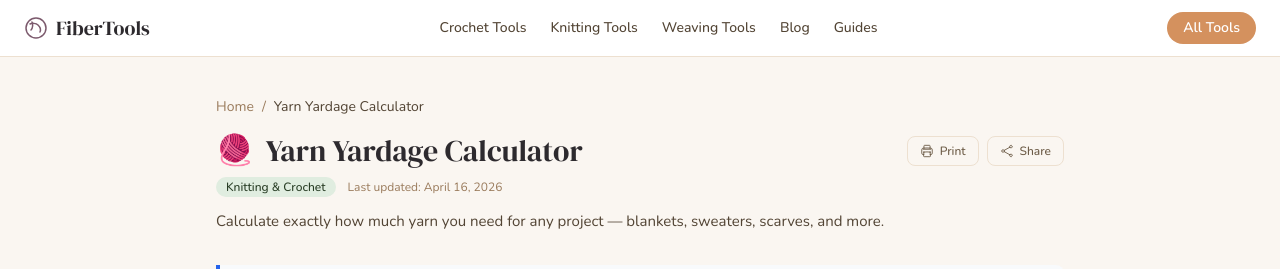
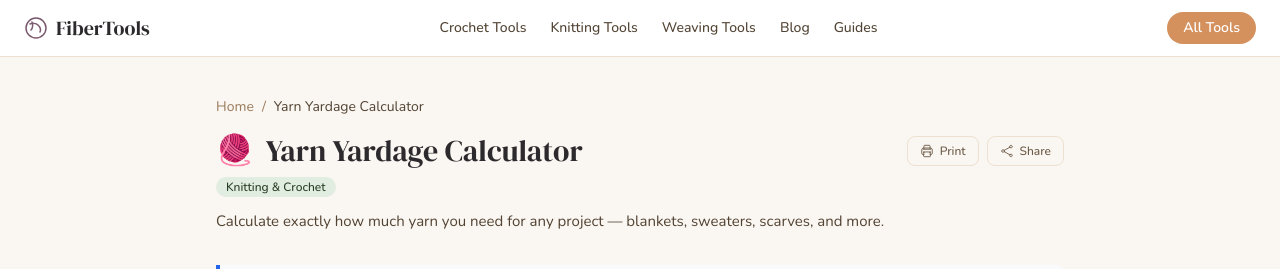
Before and after one commit to raiderj77/fibertools, a Next.js app: page /yarn-calculator in a window 1280 px wide. Shown: the top 269 px of the page. Built offline with nearby package versions, Linux system fonts and the light colour scheme.

Commit message:
fix: remove nested main, hardcoded date, generic pro-tips label

```diff
--- a/src/components/ToolLayout.tsx
+++ b/src/components/ToolLayout.tsx
@@ -27,7 +27,7 @@
   const companionGuide = getGuideByToolSlug(slug);
 
   return (
-    <main className="max-w-4xl mx-auto px-4 sm:px-6 py-6 sm:py-10">
+    <div className="max-w-4xl mx-auto px-4 sm:px-6 py-6 sm:py-10">
       {/* Structured Data: SoftwareApplication + FAQPage + BreadcrumbList */}
       <ToolSchema tool={tool} faqs={faqs} />
 
@@ -60,9 +60,7 @@
               Skill level: {content.skillLevel}
             </span>
           )}
-          <p className="text-xs text-bark-400">
-            Last updated: April 16, 2026
-          </p>
+
         </div>
         <p className="text-bark-600 text-[15px] leading-relaxed mt-3">
           {tool.description}
@@ -212,9 +210,7 @@
           <section className="mt-10">
             <h2 className="section-heading">{content.proTips.title}</h2>
             <div className="bg-cream-100 border border-cream-300 rounded-2xl p-6">
-              <p className="text-xs font-semibold uppercase tracking-wider text-plum-600 mb-4">
-                From hands-on fiber arts use
-              </p>
+
               <ul className="space-y-3">
                 {content.proTips.tips.map((tip, i) => (
                   <li key={i} className="flex items-start gap-3 text-bark-600 text-[15px] leading-relaxed">
@@ -524,6 +520,6 @@
       </section>
 
       <LazyAdUnit slot="" id="ad-before-footer" />
-    </main>
+    </div>
   );
 }
```
